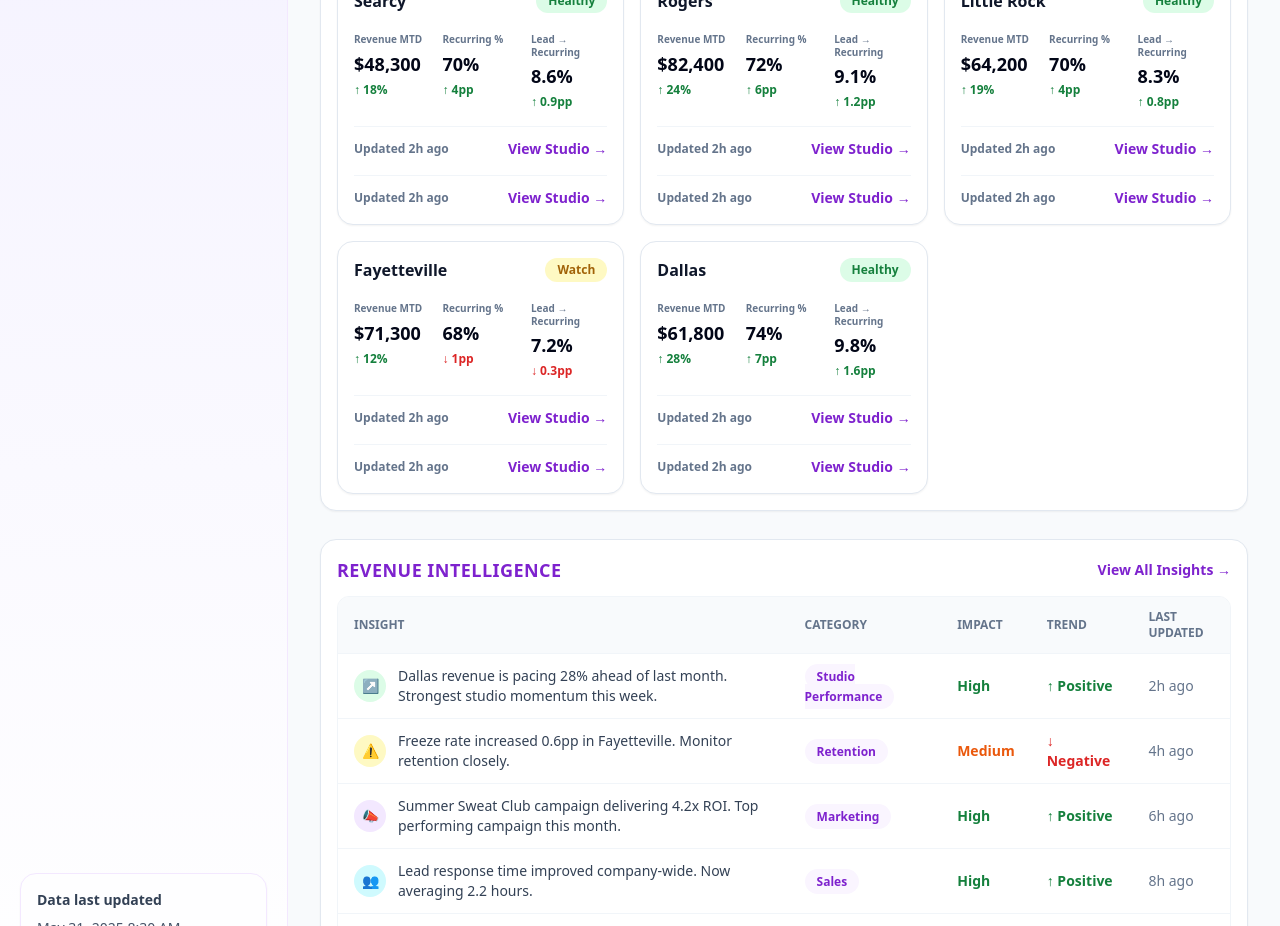
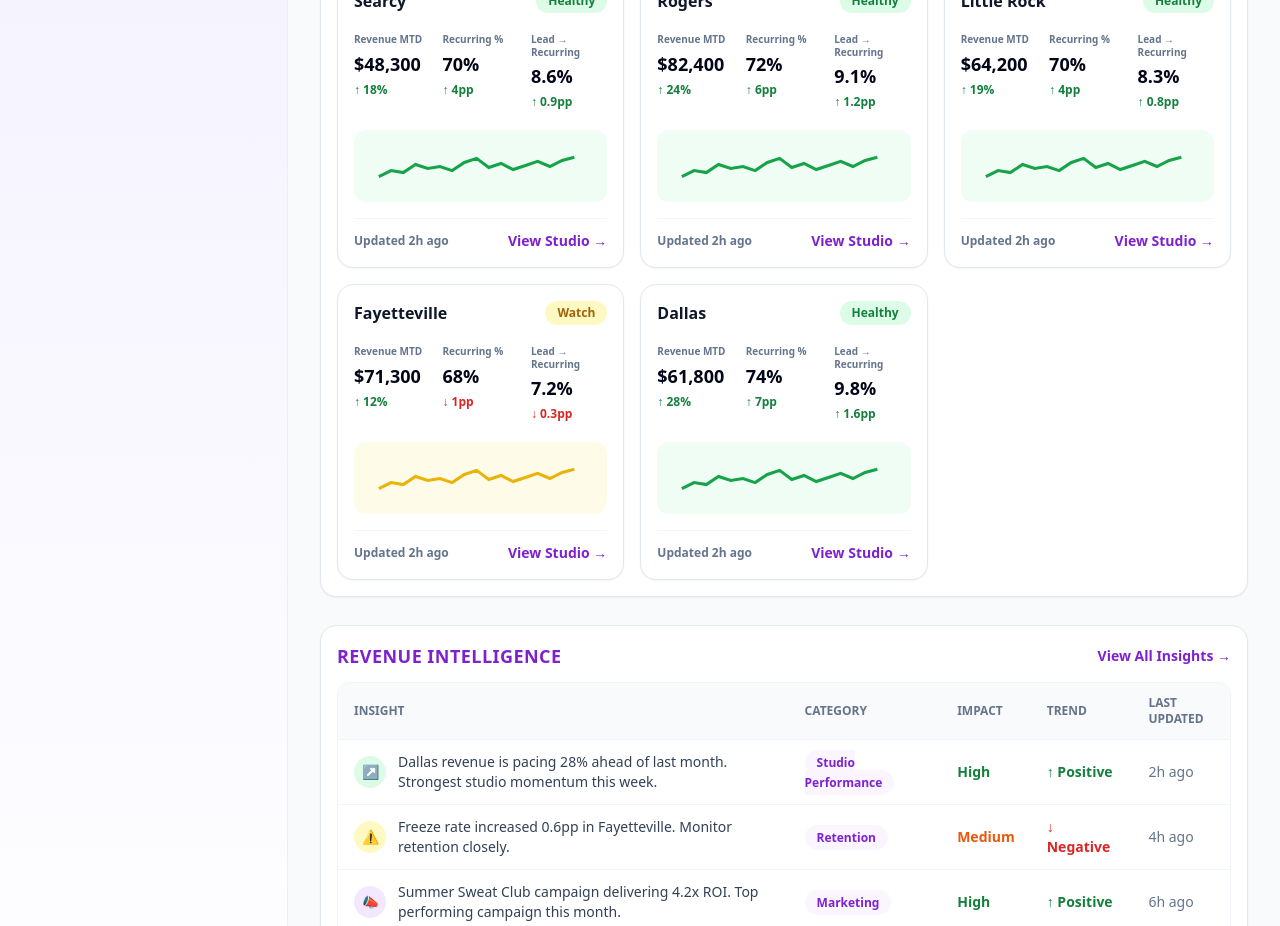
Before and after one commit to kaitlin31/nooma-command-center, a React (Vite) app: page / in a window 1280 px wide. Shown: the part 1200-2126 px from the top of the page. Built offline with nearby package versions, Linux system fonts and the light colour scheme.

Commit message:
Update App.jsx

```diff
--- a/src/App.jsx
+++ b/src/App.jsx
@@ -312,15 +312,7 @@ function StudioCard({ studio }) {
         <MiniMetric label="Lead → Recurring" value={studio.conversion} change={studio.change3} />
       </div>
 
-      <div className="border-t border-slate-100 mt-4 pt-3 flex items-center justify-between">
-  <span className="text-xs text-slate-500 font-semibold">
-    Updated 2h ago
-  </span>
-
-  <button className="text-purple-700 font-bold text-sm">
-    View Studio →
-  </button>
-</div>
+   <Sparkline color={studio.line} fill={studio.fill} />
 
     <div className="border-t border-slate-100 mt-4 pt-3 flex items-center justify-between">
   <span className="text-xs text-slate-500 font-semibold">
```
